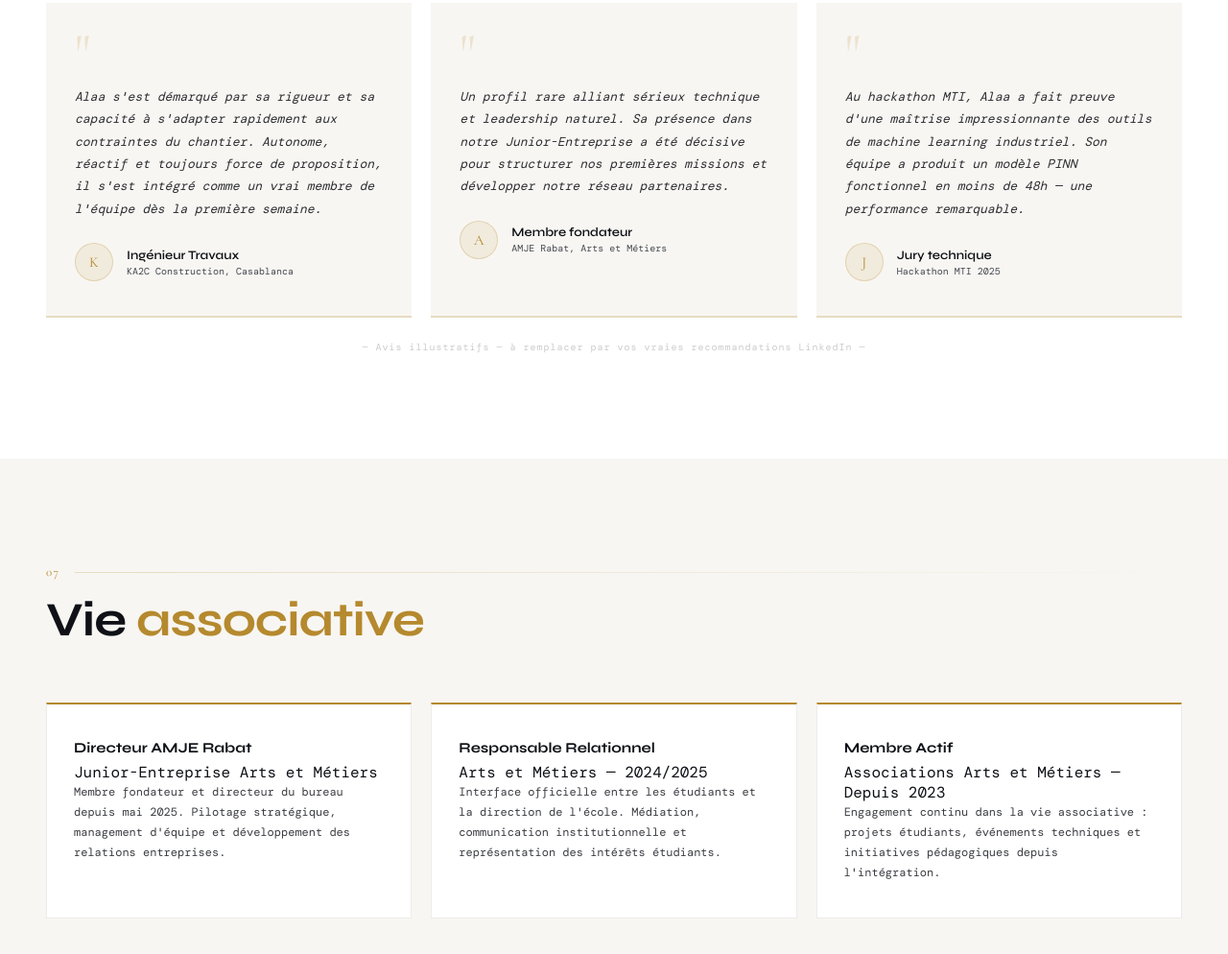
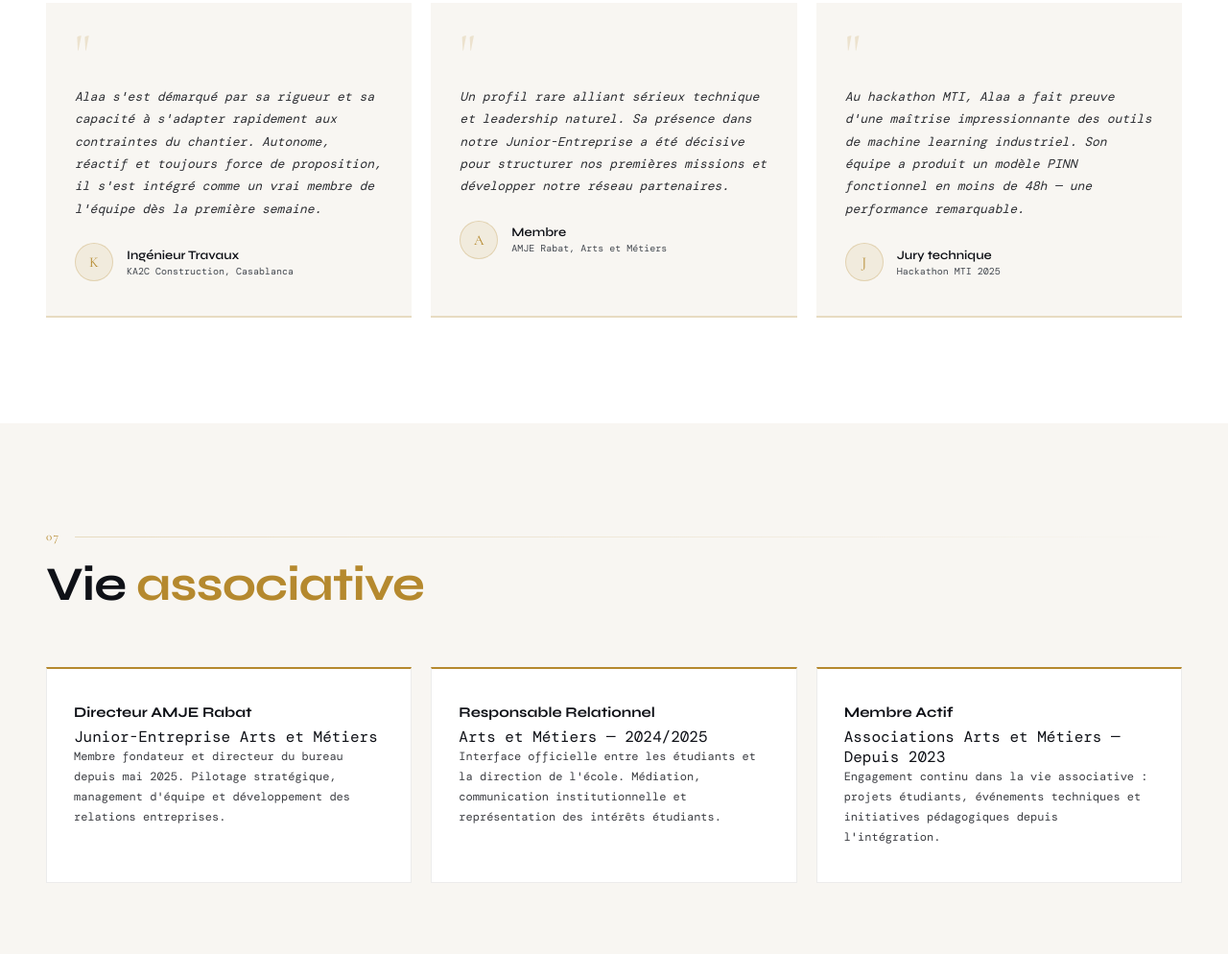
Before and after one commit to alaaeddinethr/Alaaeddine-tahir.github.io, a plain HTML site: page index.html in a window 1280 px wide. Shown: the part 5768-6762 px from the top of the page at 96% size. Drawn offline with nearby package versions, Linux system fonts and the light colour scheme; a web font is replaced by a local one.

Commit message:
index.html

```diff
--- a/index.html
+++ b/index.html
@@ -532,7 +532,7 @@
       <p class="testi-text">Un profil rare alliant sérieux technique et leadership naturel. Sa présence dans notre Junior-Entreprise a été décisive pour structurer nos premières missions et développer notre réseau partenaires.</p>
       <div class="testi-author">
         <div class="testi-avatar">A</div>
-        <div><div class="testi-name">Membre fondateur</div><div class="testi-role">AMJE Rabat, Arts et Métiers</div></div>
+        <div><div class="testi-name">Membre </div><div class="testi-role">AMJE Rabat, Arts et Métiers</div></div>
       </div>
     </div>
     <div class="testi-card reveal">
@@ -544,7 +544,6 @@
       </div>
     </div>
   </div>
-  <p style="text-align:center;margin-top:24px;font-size:10px;color:rgba(15,17,23,0.22);letter-spacing:0.1em">— Avis illustratifs — à remplacer par vos vraies recommandations LinkedIn —</p>
 </section>
 
 <!-- ASSOCIATIF -->
```
